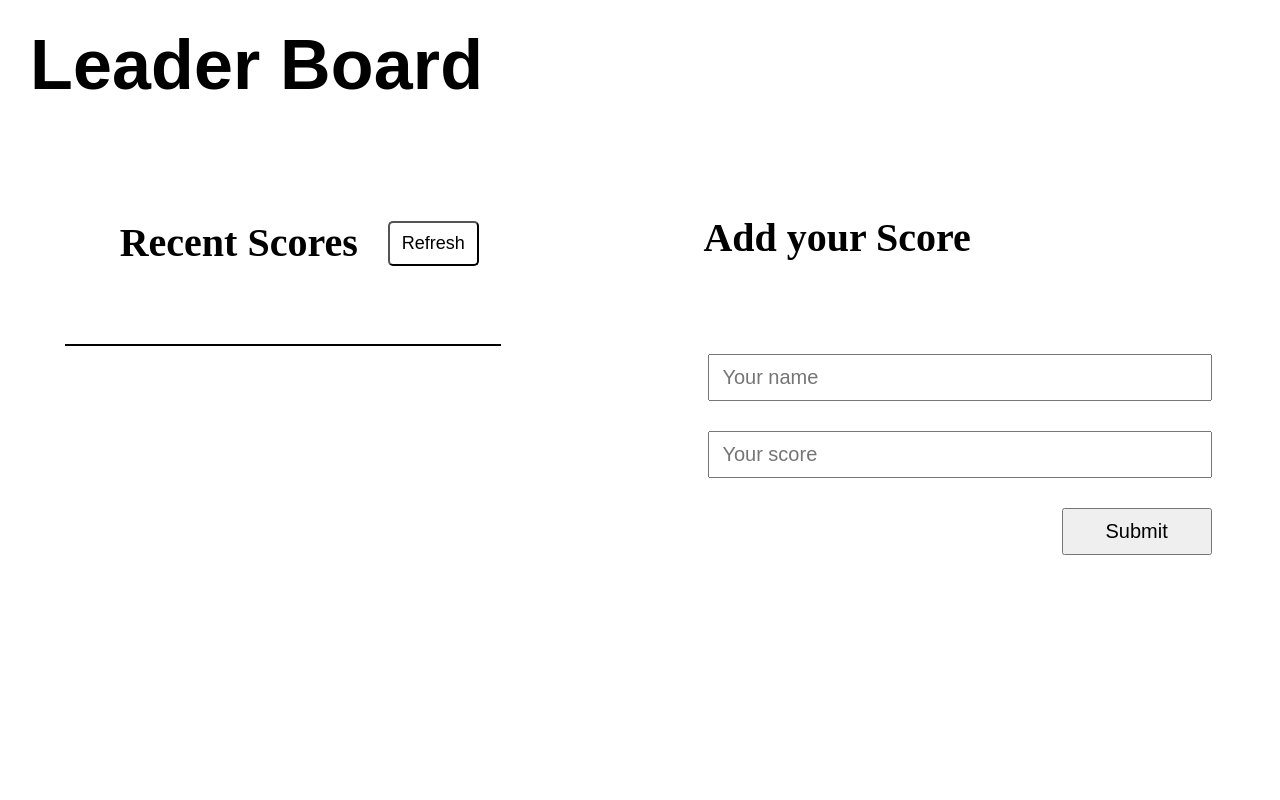
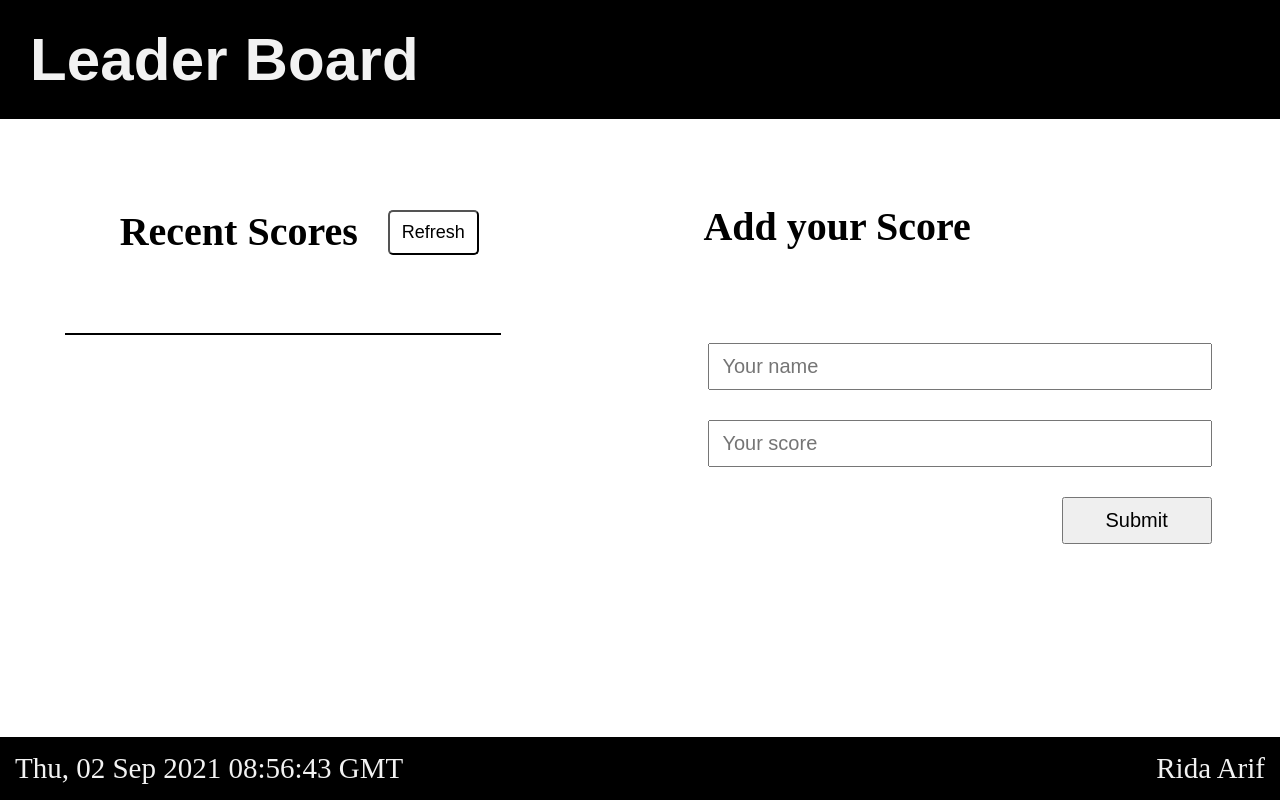
Before and after one commit to ridaarif98/leader_board, a website built with webpack: page src/index.html in a window 1280 px wide. Built offline with nearby package versions, Linux system fonts and the light colour scheme.

Commit message:
Adjust header and footer and design them

```diff
--- a/src/index.html
+++ b/src/index.html
@@ -35,5 +35,9 @@
             </form>
         </div>
     </section>
+    <footer>
+        <span id="dateTime"></span>
+        <span>Rida Arif</span>
+    </footer>
 </body>
 </html>
--- a/src/index.js
+++ b/src/index.js
@@ -9,6 +9,10 @@ const form = document.getElementById('gameForm');
 const refreshBtn = document.getElementById('refreshBtn');
 const userName = document.getElementById('nameText');
 const userScore = document.getElementById('scoreText');
+const span = document.getElementById('dateTime');
+
+const d = new Date();
+span.innerHTML = d.toUTCString();
 
 form.addEventListener('submit', (e) => {
   e.preventDefault();
--- a/src/style.css
+++ b/src/style.css
@@ -3,8 +3,18 @@ body {
   padding: 0;
 }
 
+header {
+  background-color: black;
+  padding: 0;
+  margin: 0;
+  color: #f2f2f2;
+  display: flex;
+  flex-direction: row;
+  justify-content: space-between;
+}
+
 header h1 {
-  font-size: 70px;
+  font-size: 60px;
   font-weight: bold;
   font-family: Arial, Helvetica, sans-serif;
   text-align: left;
@@ -112,3 +122,19 @@ section {
 .btnDiv {
   text-align: right;
 }
+
+footer {
+  position: fixed;
+  bottom: 0;
+  width: 100%;
+  background-color: black;
+  color: #f2f2f2;
+  display: flex;
+  flex-direction: row;
+  justify-content: space-between;
+}
+
+footer span {
+  padding: 15px;
+  font-size: 29px;
+}
```
Also changed, not shown: dist/index.html, dist/main.js.
